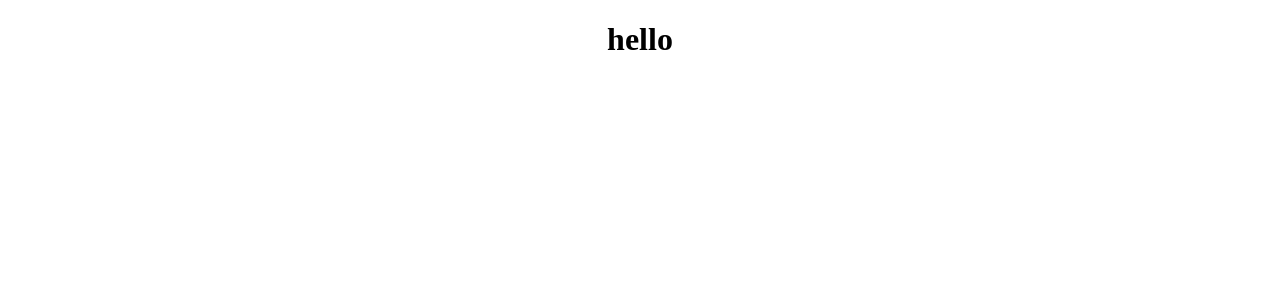
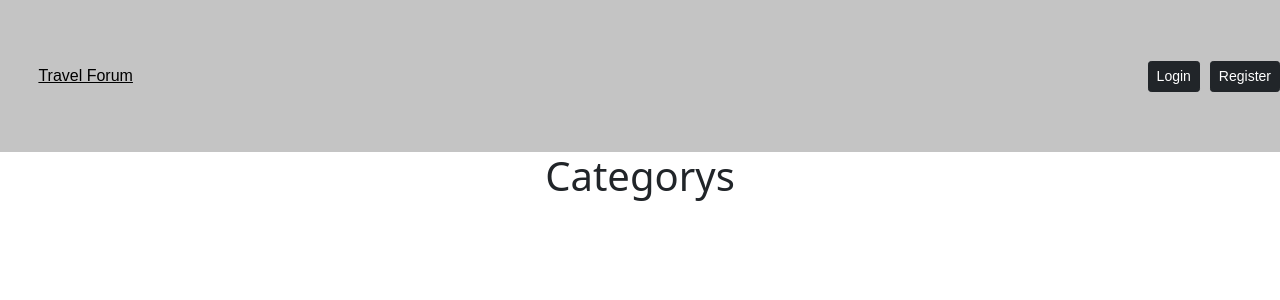
Before and after one commit to DeniiseB/travel-forum, a React (Create React App) app in the folder frontend/: page / in a window 1280 px wide. Shown: the top 300 px of the page. Built offline with nearby package versions, Linux system fonts and the light colour scheme.

Commit message:
added basic navbar and reactstrap

```diff
--- a/frontend/package.json
+++ b/frontend/package.json
@@ -6,9 +6,11 @@
     "@testing-library/jest-dom": "^5.16.1",
     "@testing-library/react": "^12.1.2",
     "@testing-library/user-event": "^13.5.0",
+    "bootstrap": "^5.1.3",
     "react": "^17.0.2",
     "react-dom": "^17.0.2",
     "react-scripts": "5.0.0",
+    "reactstrap": "^9.0.1",
     "web-vitals": "^2.1.2"
   },
   "scripts": {
--- a/frontend/src/App.js
+++ b/frontend/src/App.js
@@ -1,12 +1,15 @@
-
 import './App.css';
+import Home from './pages/Home'
+import Navbar from './components/Navbar'
 
 function App() {
   return (
     <div className="App">
-      <h1>hello</h1>
+      <Navbar />
+      <Home/>
     </div>
   );
 }
 
+
 export default App;
--- /dev/null
+++ b/frontend/src/components/Navbar.jsx
@@ -0,0 +1,62 @@
+import 'bootstrap/dist/css/bootstrap.min.css';
+import { Button } from 'reactstrap';
+
+function Navbar() {
+  return (
+
+    <nav class="navbar navbar-dark" style={styles.navbar}>
+        <a href="/" style={styles.mainName} className="link">
+          Travel Forum
+        </a>
+
+          <div style={styles.loginButtons}>
+        <div style={styles.loginButton}>
+          <Button color="dark" size="sm">Login</Button>
+            </div>
+            <div style={styles.registerButton}>
+          <Button color="dark" size="sm">Register</Button>
+            </div>
+          </div>
+
+
+
+      </nav>
+      );
+
+}
+
+export default Navbar;
+
+const styles = {
+  navbar: {
+    backgroundColor: "#C4C4C4",
+    padding: "5vw 2vw 5vw 3vw",
+  },
+  loginButtons: {
+    fontFamily: "Montserrat, sans-serif",
+    display: "flex",
+    flexDirection: "row",
+    position: "absolute",
+    right: "0",
+  },
+  registerButton: {
+    marginLeft: "10px",
+  },
+  loginButton: {
+
+  },
+
+  ul: {
+    fontSize: "1.2em",
+    paddingLeft: "8vw",
+  },
+  mainName: {
+    fontFamily: "Montserrat, sans-serif",
+    fontSize: "1.0em",
+    color: "black",
+  },
+
+  hide: {
+    display: "none",
+  },
+};
--- /dev/null
+++ b/frontend/src/pages/Home.jsx
@@ -0,0 +1,11 @@
+
+function Home() {
+  return (
+    <div className="Home">
+      <h1>Categorys</h1>
+    </div>
+  );
+}
+
+
+export default Home;
```
Also changed, not shown: 1 other file (tests, documents, lock files or other folders).
